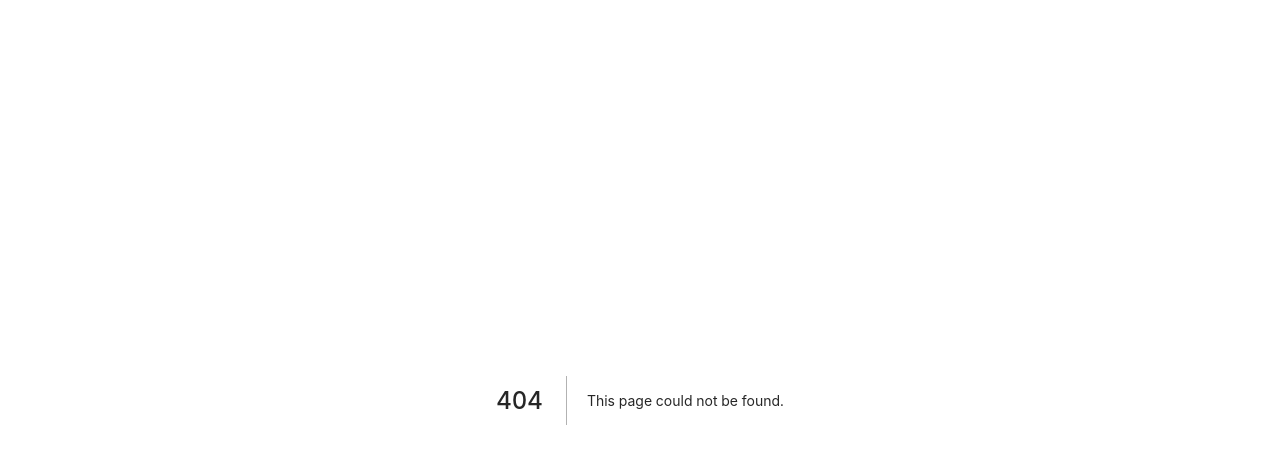
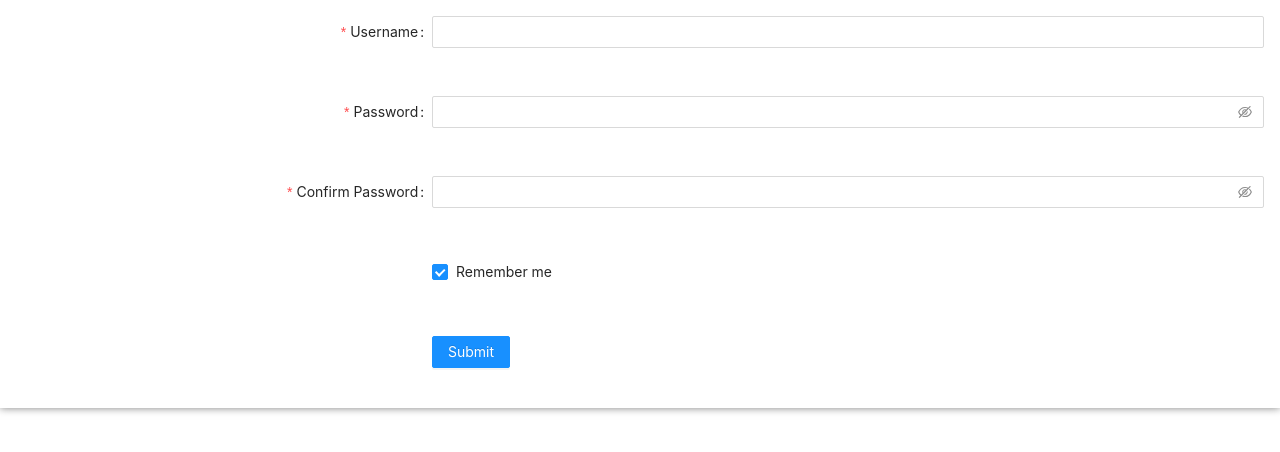
Before and after one commit to ishit16/anonymous-audio-chat, a Next.js app in the folder packages/client/: page /signup in a window 1280 px wide. Before the commit this address had no page. Shown: the top 452 px of the page. Built offline with nearby package versions, Linux system fonts and the light colour scheme.

Commit message:
👌IMPROVE: Added Loading feature implemented styled components

```diff
--- /dev/null
+++ b/packages/client/src/pages/signup.jsx
@@ -0,0 +1,134 @@
+import { Form, Input, Button, Checkbox } from "antd";
+import { useRouter } from "next/router";
+import axios from "axios";
+import styled from "styled-components";
+import { useState } from "react";
+
+const Demo = () => {
+  const router = useRouter();
+  const [loading, setLoading] = useState(false);
+
+  const onFinish = async (values) => {
+    // console.log(
+    //   "Success:",
+    //   values,
+    //   values["password"],
+    //   values["Confirm password"]
+    // );
+    try {
+      // make axios post request
+      setLoading(true);
+      const response = await axios({
+        method: "post",
+        url: "https://httpstat.us/200?sleep=5000",
+        data: values,
+      });
+      console.log(response);
+    } catch (error) {
+      console.log(error);
+    } finally {
+      setLoading(false);
+    }
+
+    if (values["password"] == values["Confirm password"]) {
+      router.push("/login");
+    } else {
+      alert("Password doesn't match");
+    }
+  };
+
+  const onFinishFailed = (errorInfo) => {
+    console.log("Failed:", errorInfo);
+  };
+
+  return (
+    <StyledForm
+      name="basic"
+      labelCol={{
+        span: 8,
+      }}
+      wrapperCol={{
+        span: 16,
+      }}
+      initialValues={{
+        remember: true,
+      }}
+      onFinish={onFinish}
+      onFinishFailed={onFinishFailed}
+      autoComplete="off"
+    >
+      <Form.Item
+        label="Username"
+        name="username"
+        rules={[
+          {
+            required: true,
+            message: "Please input your username!",
+          },
+        ]}
+      >
+        <Input />
+      </Form.Item>
+
+      <Form.Item
+        label="Password"
+        name="password"
+        rules={[
+          {
+            required: true,
+            message: "Please input your password!",
+          },
+        ]}
+      >
+        <Input.Password />
+      </Form.Item>
+      <Form.Item
+        label="Confirm Password"
+        name="Confirm password"
+        rules={[
+          {
+            required: true,
+            message: "Confirm your password!",
+          },
+        ]}
+      >
+        <Input.Password />
+      </Form.Item>
+
+      <Form.Item
+        name="remember"
+        valuePropName="checked"
+        wrapperCol={{
+          offset: 8,
+          span: 16,
+        }}
+      >
+        <Checkbox>Remember me</Checkbox>
+      </Form.Item>
+
+      <Form.Item
+        wrapperCol={{
+          offset: 8,
+          span: 16,
+        }}
+      >
+        <Button type="primary" htmlType="submit" loading={loading}>
+          Submit
+        </Button>
+      </Form.Item>
+    </StyledForm>
+  );
+};
+
+export default Demo;
+
+const StyledForm = styled(Form)`
+  display: flex;
+  flex-direction: column;
+  gap: 1.5rem;
+  margin-bottom: 1rem;
+  padding: 1rem;
+  background: ${({ theme }) => theme.secondary};
+  border-radius: ${({ theme }) => theme.borderRadius};
+  box-shadow: 0 0 0.5rem rgb(0 0 0 / 50%);
+`;
```
Also changed, not shown: packages/client/src/pages/login.jsx (added, +89 -0 lines).
